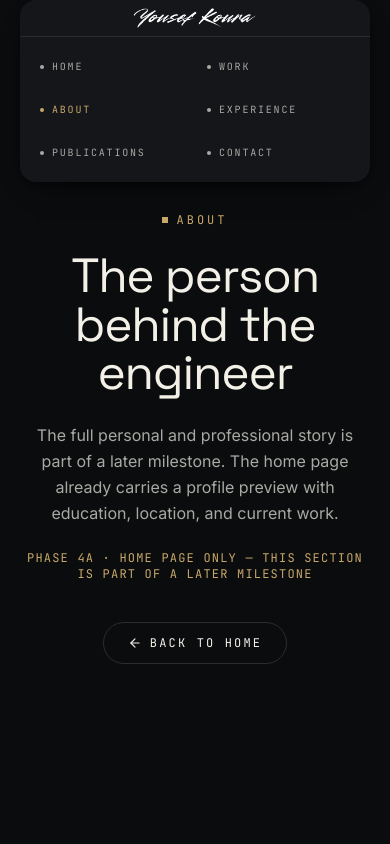
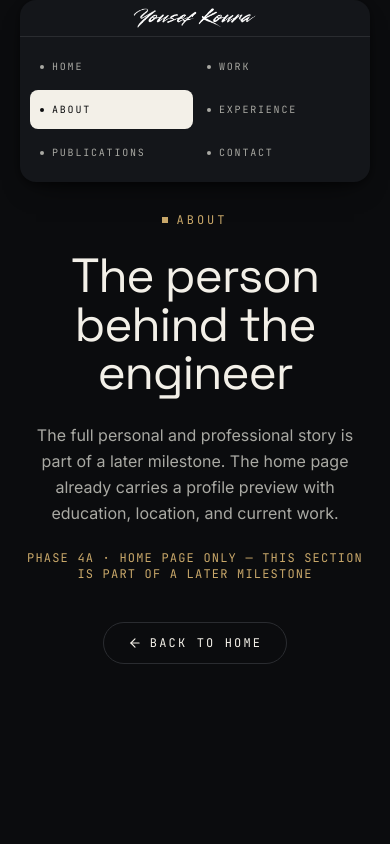
Before and after one commit to Yousef-koura/Yousef-Portfolio, a Next.js app: page /about in a window 390 px wide. Both pictures are taken after a click on the button "Open menu". Shown: the top 844 px of the page. Built offline with nearby package versions, Linux system fonts and the light colour scheme.

Commit message:
design: render active item as raised light pill in mobile menu

```diff
--- a/src/components/layout/Header.tsx
+++ b/src/components/layout/Header.tsx
@@ -246,16 +246,19 @@ export function Header() {
                       animate={{ opacity: 1, x: 0 }}
                       transition={{ delay: 0.04 * index, duration: 0.25 }}
                     >
+                      {/* Active item reads as a raised light card on the dark
+                          panel (Ink token surface, Obsidian content); inactive
+                          items stay bare dot + label directly on the panel. */}
                       <Link
                         href={item.href}
                         onClick={() => setOpen(false)}
                         aria-current={isActive(item.href) ? "page" : undefined}
-                        className={`group flex items-center gap-2 whitespace-nowrap rounded-lg px-2.5 py-3 font-mono text-[10px] uppercase tracking-[0.18em] transition-colors duration-300 ${isActive(item.href) ? "text-champagne" : "text-muted hover:text-ink"
+                        className={`group flex items-center gap-2 whitespace-nowrap rounded-lg px-2.5 py-3 font-mono text-[10px] uppercase tracking-[0.18em] transition-colors duration-300 ${isActive(item.href) ? "bg-ink text-obsidian" : "text-muted hover:text-ink"
                           }`}
                       >
                         <span
                           aria-hidden="true"
-                          className={`h-1 w-1 shrink-0 rounded-full transition-colors duration-300 ${isActive(item.href) ? "bg-champagne" : "bg-muted group-hover:bg-champagne"
+                          className={`h-1 w-1 shrink-0 rounded-full transition-colors duration-300 ${isActive(item.href) ? "bg-obsidian" : "bg-muted group-hover:bg-champagne"
                             }`}
                         />
                         {item.label}
```
